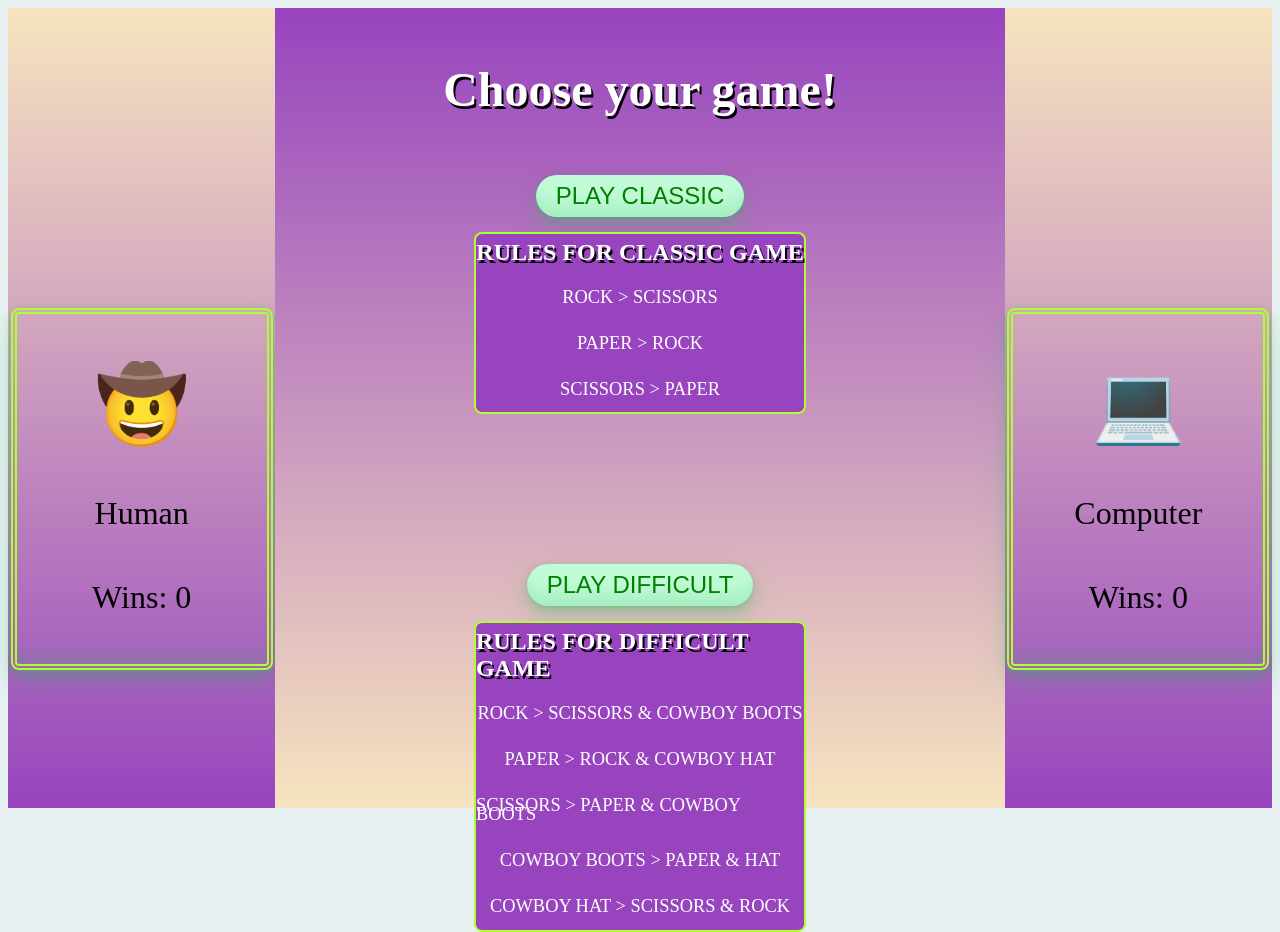
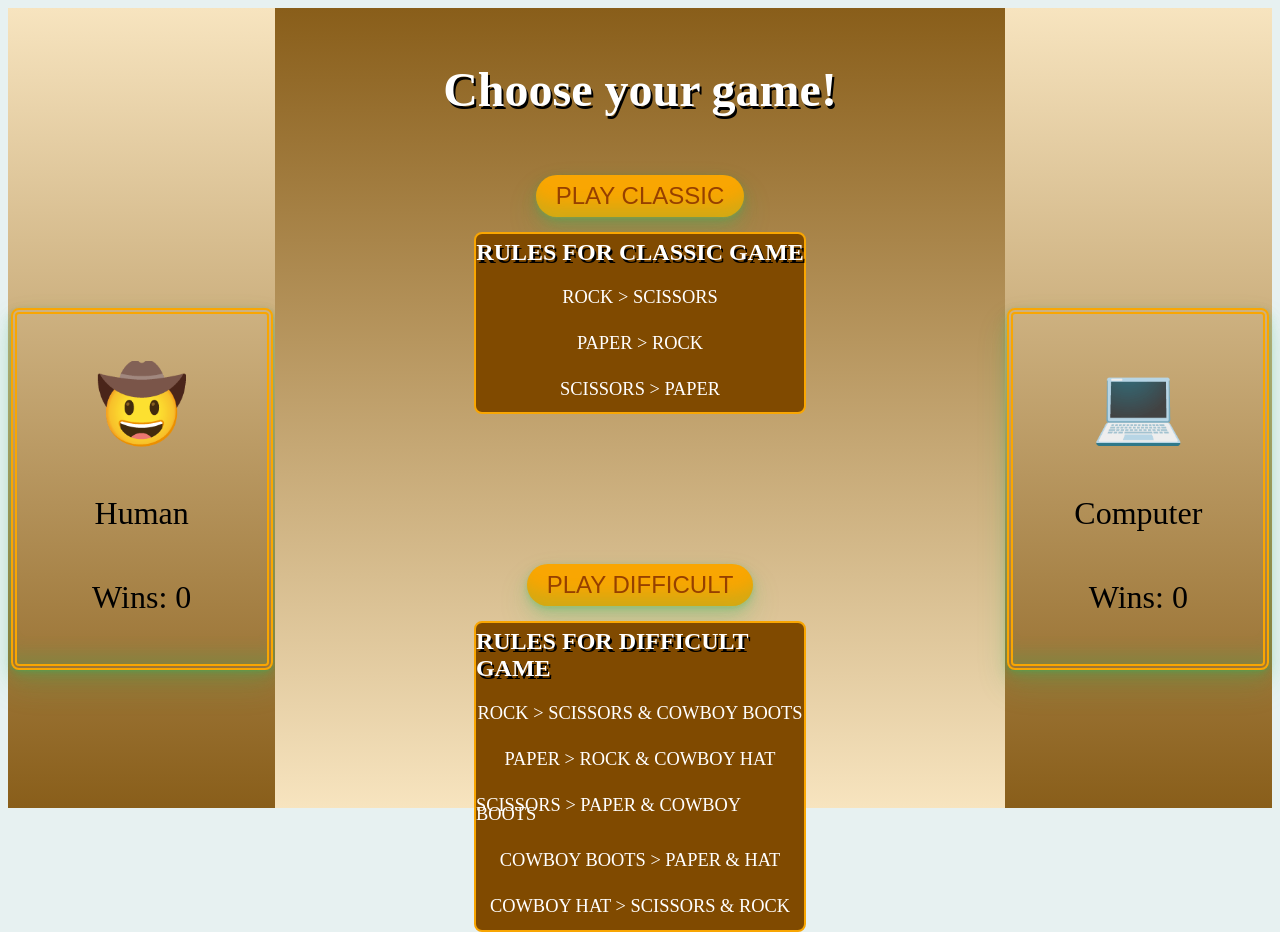
Before and after one commit to AHochworter/rock-paper-scissors, a plain HTML site: page Index.html in a window 1280 px wide. Drawn offline with Linux system fonts and the light colour scheme.

Commit message:
Change color scheme of app

```diff
--- a/style.css
+++ b/style.css
@@ -15,7 +15,7 @@ main {
   flex-direction: column;
   justify-content: center;
   align-items: center;
-  background-image: linear-gradient(#9744be, #f7e4bf);
+  background-image: linear-gradient(#895e1a, #f7e4bf);
   width: 60%;
 }
 
@@ -82,7 +82,7 @@ span.player-emoji {
   align-items: center;
   justify-content: flex-start;
   width: 22%;
-  background-image: linear-gradient(#f7e4bf, #9744be);
+  background-image: linear-gradient(#f7e4bf, #895e1a);
 }
 
 .tagline {
@@ -101,7 +101,7 @@ span.player-emoji {
   align-items: center;
   justify-content: center;
   border-width: 6px;
-  border-color: greenyellow;
+  border-color: #f9a602;
   border-style: double;
   border-radius: 8px 8px;
   width: 250px;
@@ -127,11 +127,11 @@ span.player-emoji {
   justify-content: center;
   align-items: center;
   color: white;
-  background-color: #9744be;
+  background-color: #804a00;
   width: 45%;
   margin: 15px 0px 150px 0px;
   border-width: 2px;
-  border-color: greenyellow;
+  border-color: #f9a602;
   border-style: double;
   border-radius: 8px 8px;
 }
@@ -139,13 +139,13 @@ span.player-emoji {
 .choose-classic-btn,
 .choose-difficult-btn,
 .change-game-btn {
-  background-color: #c2fbd7;
+  background-color: #f9a602;
   border-radius: 100px;
   box-shadow: rgba(44, 187, 99, 0.2) 0 -25px 18px -14px inset,
-    rgba(44, 187, 99, 0.15) 0 1px 2px, rgba(44, 187, 99, 0.15) 0 2px 4px,
+    rgba(218, 192, 41, 0.15) 0 1px 2px, rgba(44, 187, 99, 0.15) 0 2px 4px,
     rgba(44, 187, 99, 0.15) 0 4px 8px, rgba(44, 187, 99, 0.15) 0 8px 16px,
     rgba(44, 187, 99, 0.15) 0 16px 32px;
-  color: green;
+  color: #964000;
   cursor: pointer;
   /* display: inline-block; */
   /* font-family: CerebriSans-Regular, -apple-system, system-ui, Roboto, sans-serif; */
```
